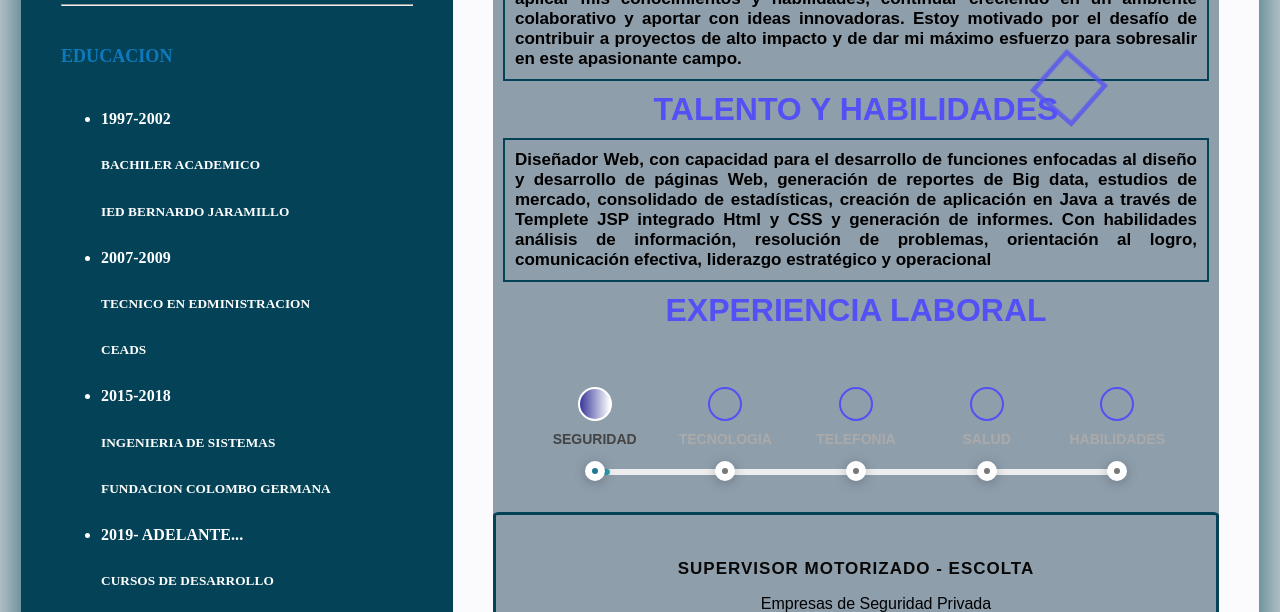
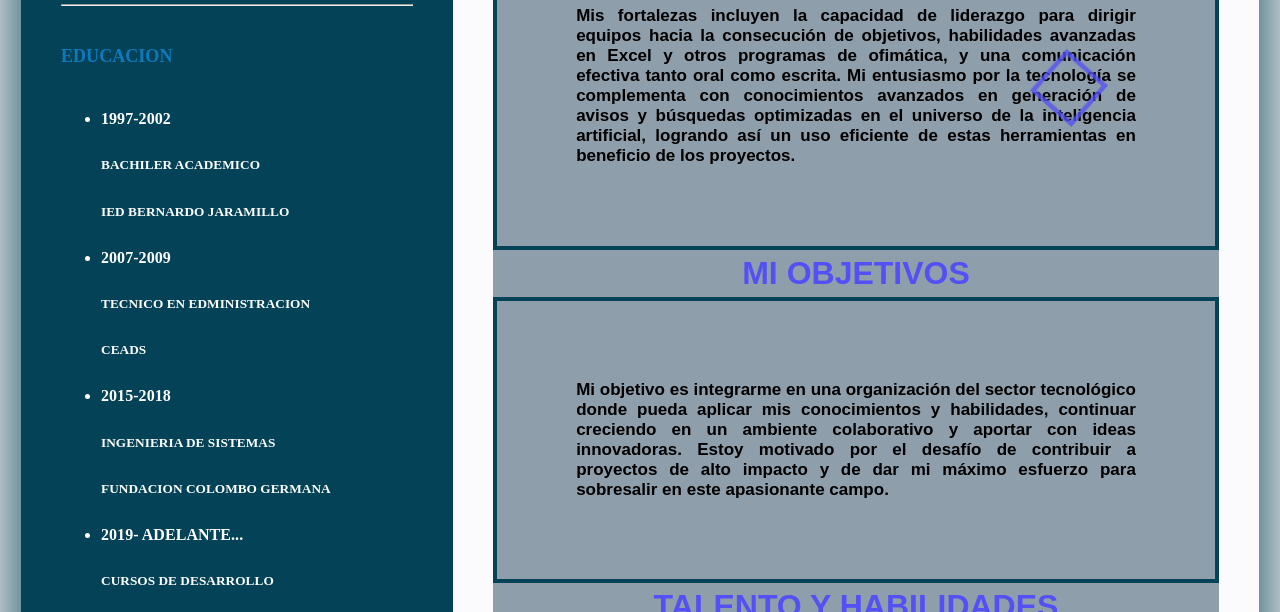
Before and after one commit to antonio-gonzalez/anyeltk.github.io, a plain HTML site: page index.html in a window 1280 px wide. Shown: the part 650-1262 px from the top of the page. Drawn offline with nearby package versions, Linux system fonts and the light colour scheme.

Commit message:
Update style.css
ajuste al article padding, margin, colores se coloca mas gruesa solid

```diff
--- a/style.css
+++ b/style.css
@@ -521,7 +521,7 @@ button {
 }
 
 article{
-	  border: 2px solid #044357;
-	margin: 10px;
-	padding: 10px;
+	  border: 4px solid #044357;
+	margin: 5px auto;
+	padding: 5px auto;
 }
```
